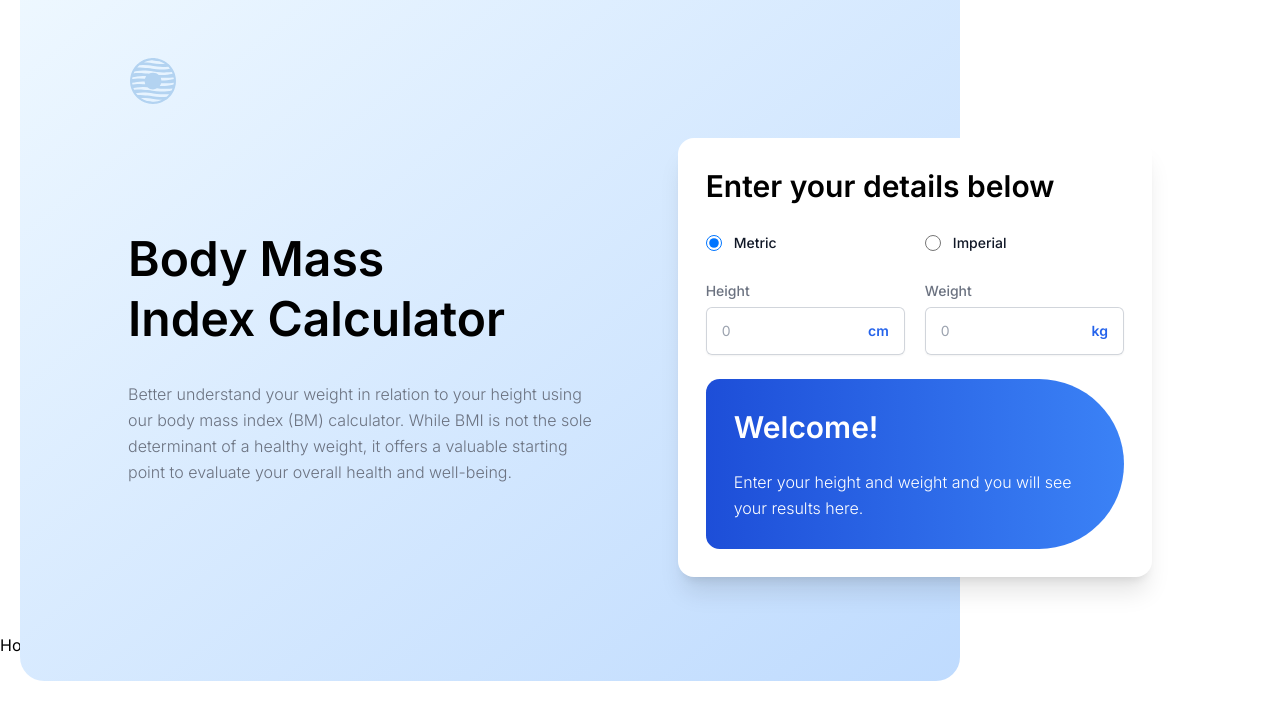
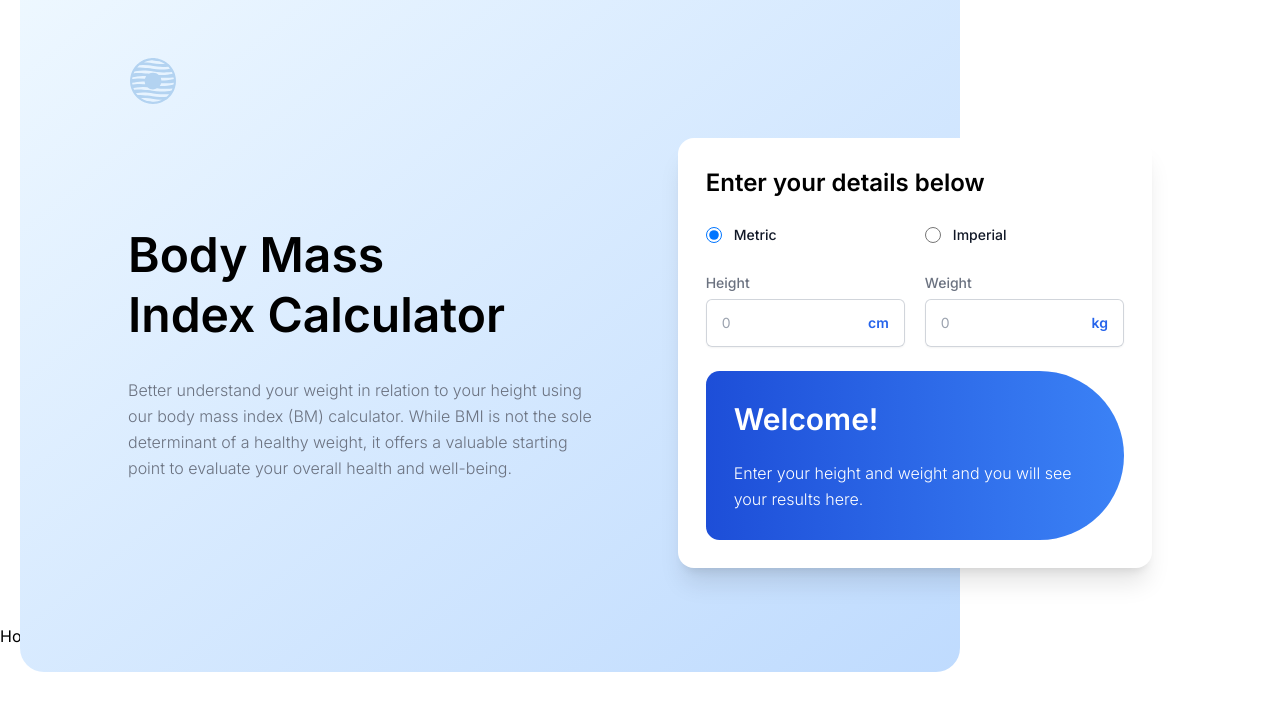
Before and after one commit to chungvuiloong/bmi_calculator, a Next.js app: page / in a window 1280 px wide. Shown: the top 720 px of the page. Built offline with nearby package versions, Linux system fonts and the light colour scheme.

Commit message:
Changed h3 to h4.

```diff
--- a/src/components/HeroBanner/index.tsx
+++ b/src/components/HeroBanner/index.tsx
@@ -7,7 +7,7 @@ import React from 'react';
 function Bmi_calculator () {
     return (
         <div className='basis-1/2 flex flex-col bg-white rounded-2xl p-7 gap-6 shadow-xl'>
-            <Typography variant='h3'>Enter your details below</Typography>
+            <Typography variant='h4'>Enter your details below</Typography>
             <fieldset>
                 <legend className="sr-only">BMI Calculation</legend>
                 <div className="flex gap-5">
```
